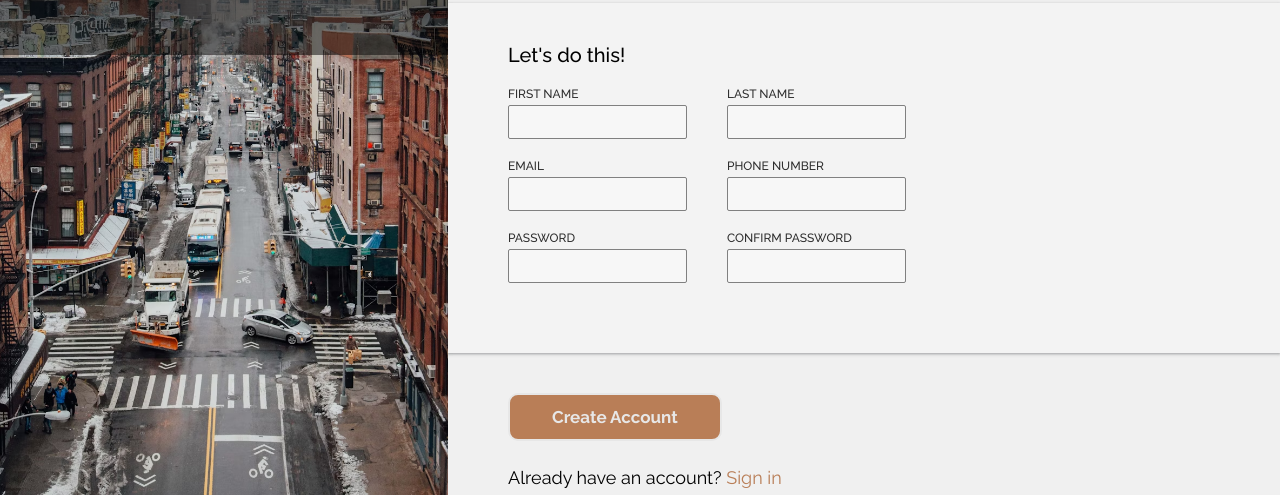
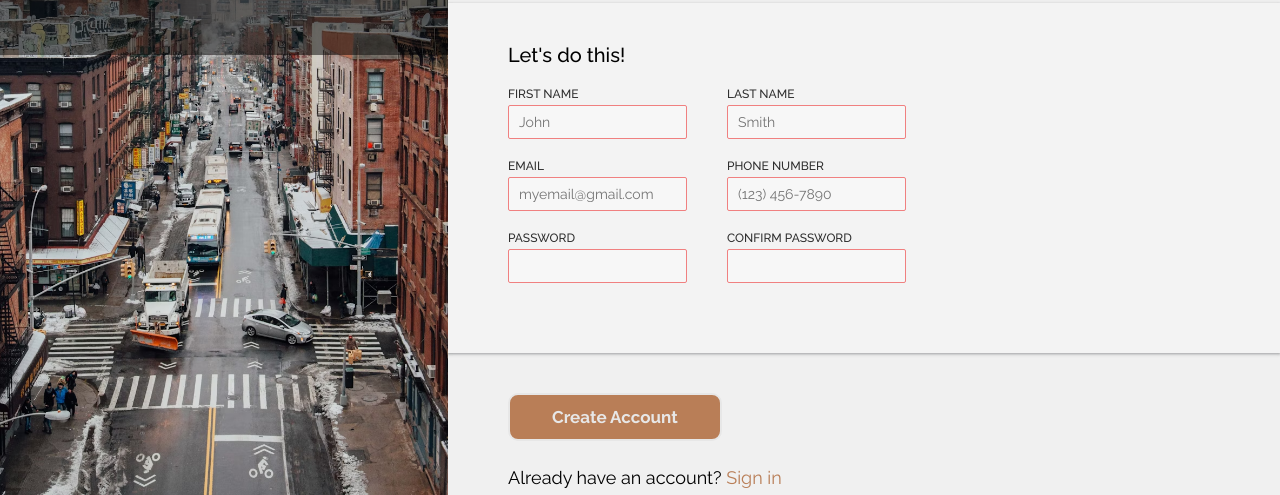
Before and after one commit to connorrewa/sign-up-form, a plain HTML site: page index.html in a window 1280 px wide. Shown: the part 305-800 px from the top of the page. Drawn offline with nearby package versions, Linux system fonts and the light colour scheme.

Commit message:
change input shadow and border

```diff
--- a/index.html
+++ b/index.html
@@ -43,13 +43,13 @@
                         <div class="fname">
 
                             <label for="fname">FIRST NAME</label>
-                            <input type="text" id="fname">
+                            <input type="text" id="fname" placeholder="John" required>
                         </div>
 
                         <div class="lname">
 
                             <label for="lname">LAST NAME</label>
-                            <input type="text" id="lname">
+                            <input type="text" id="lname" placeholder="Smith" required>
                         </div>
 
                     </div>
@@ -58,13 +58,13 @@
                         <div class="email">
 
                             <label for="email">EMAIL</label>
-                            <input type="email" id="email">
+                            <input type="email" id="email" placeholder="myemail@gmail.com" required>
                         </div>
 
                         <div class="number">
 
                             <label for="number">PHONE NUMBER</label>
-                            <input type="text" id="number">
+                            <input type="text" id="number" placeholder="(123) 456-7890" required>
                         </div>
                     </div>
 
@@ -73,11 +73,11 @@
                         <div class="password">
 
                             <label for="password">PASSWORD</label>
-                            <input type="password" id="password" minlength="8" maxlength="20">
+                            <input type="password" id="password" minlength="8" maxlength="20" required>
                         </div>
                         <div class="confirm-password">
                             <label for="confirmpassword">CONFIRM PASSWORD</label>
-                            <input type="password" id="confirmpassword" minlength="8" maxlength="20">
+                            <input type="password" id="confirmpassword" minlength="8" maxlength="20" required>
                         </div>
                     </div>
                 </div>
--- a/src/style.css
+++ b/src/style.css
@@ -142,9 +142,13 @@ input:focus {
     background-color: white;
     border: 1px solid darkgray;
     border-radius: 2px;
+    outline: none;
+    box-shadow: -1px 8px 28px 1px rgba(0,0,0,0.12);
+-webkit-box-shadow: -1px 8px 28px 1px rgba(0,0,0,0.12);
+-moz-box-shadow: -1px 8px 28px 1px rgba(0,0,0,0.12);
 }
-input[type=password]:invalid {
-    border: 2px solid lightcoral;
+input:invalid {
+    border: 1px solid lightcoral;
     border-radius: 2px;
 }
 
```
